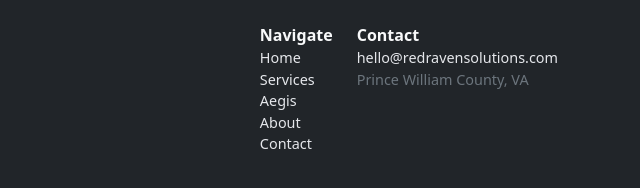
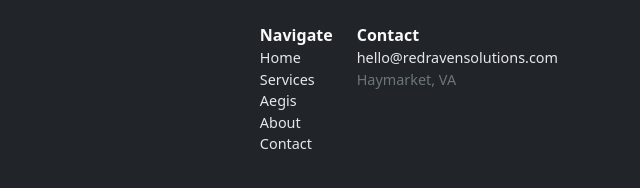
Before and after one commit to RedRavenSolutions/rrs_web_main, a plain HTML site: page about.html in a window 1280 px wide. Shown: the part 644-832 px from the top of the page, 640-1280 px from the left. Drawn offline with nearby package versions, Linux system fonts and the light colour scheme.

Commit message:
updated location

```diff
--- a/about.html
+++ b/about.html
@@ -109,7 +109,7 @@
         <div class="fw-semibold">Contact</div>
         <ul class="list-unstyled mb-0 small-90">
           <li><a class="text-decoration-none link-light-underline" href="mailto:hello@redravensolutions.com">hello@redravensolutions.com</a></li>
-          <li><span class="text-secondary">Prince William County, VA</span></li>
+          <li><span class="text-secondary">Haymarket, VA</span></li>
         </ul>
       </div>
     </div>
```
